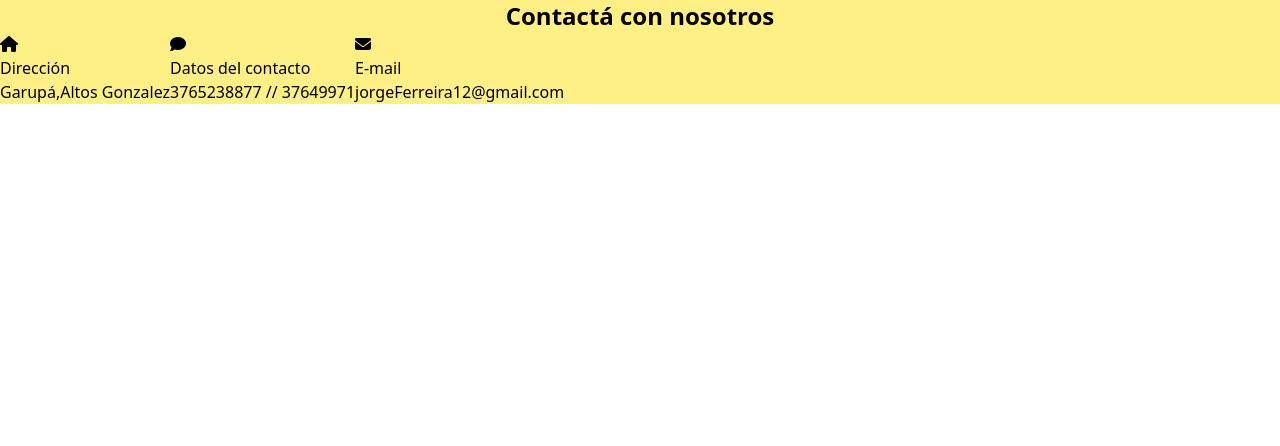
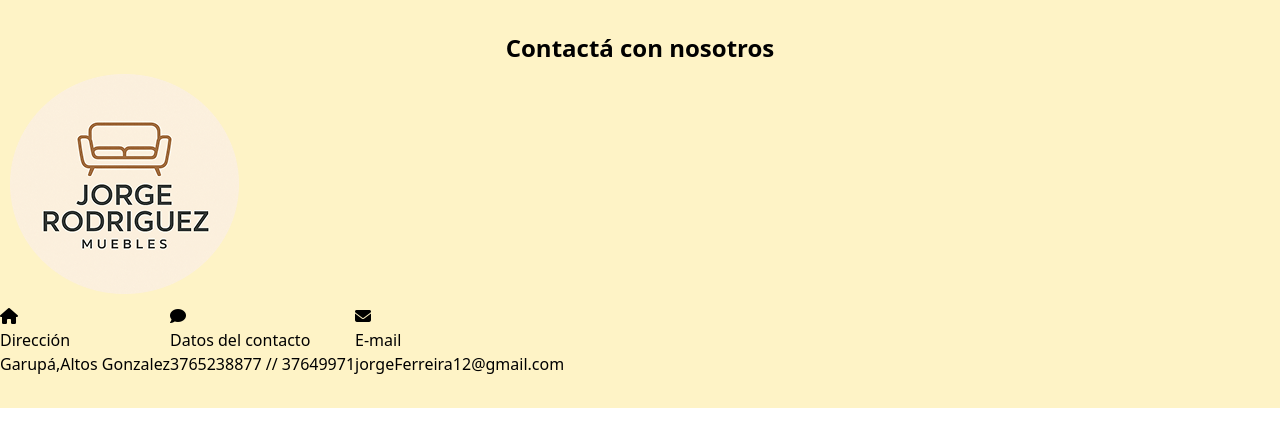
Before and after one commit to JonathanSalinas01/TailSpring-MuebleriaJR, a plain HTML site: page index.html in a window 1280 px wide. Drawn offline with nearby package versions, Linux system fonts and the light colour scheme.

Commit message:
hice el footer

```diff
--- a/index.html
+++ b/index.html
@@ -10,11 +10,12 @@
     <title>Documen</title>
 </head>
 <body>
-    <footer class="bg-yellow-200">
+    <footer class="bg-amber-100 py-8">
         <div>
-            <h2 class="text-2xl text-center font-semibold">Contactá con nosotros</h2>
-
-
+         <h2 class="text-2xl text-center font-semibold">Contactá con nosotros</h2>
+         </div>
+         <div class="flex">
+            <img src="../assets/logo.png" alt="Logo">
         </div>
         <div class="flex">
             <div>
@@ -32,7 +33,7 @@
             </div>
             <div>
                 <i class="fa-solid fa-envelope"></i>
-                <h3>E-mail</h3>
+                <h3 >E-mail</h3>
                 <h4>jorgeFerreira12@gmail.com</h4>
 
             </div>
```
